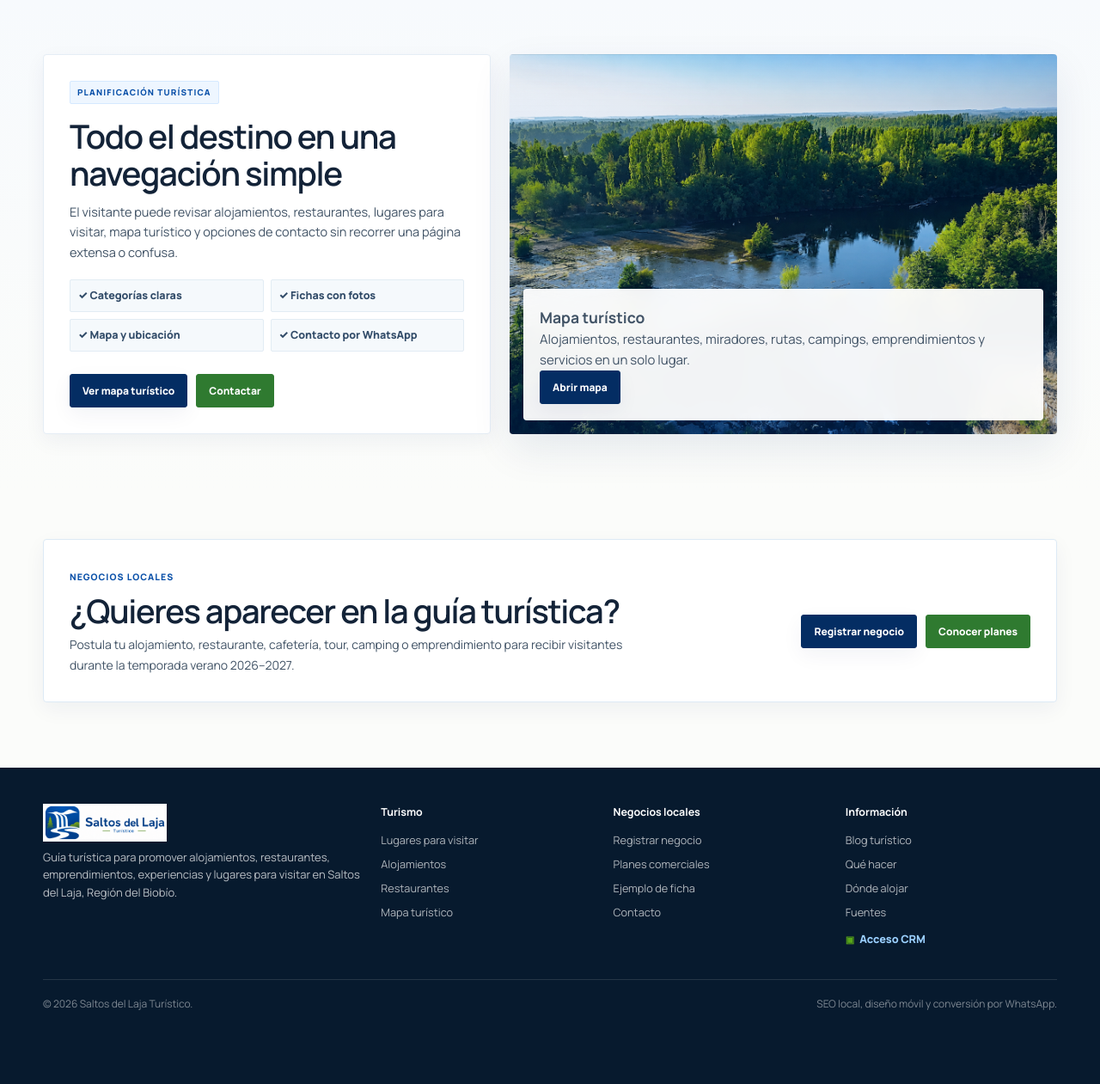
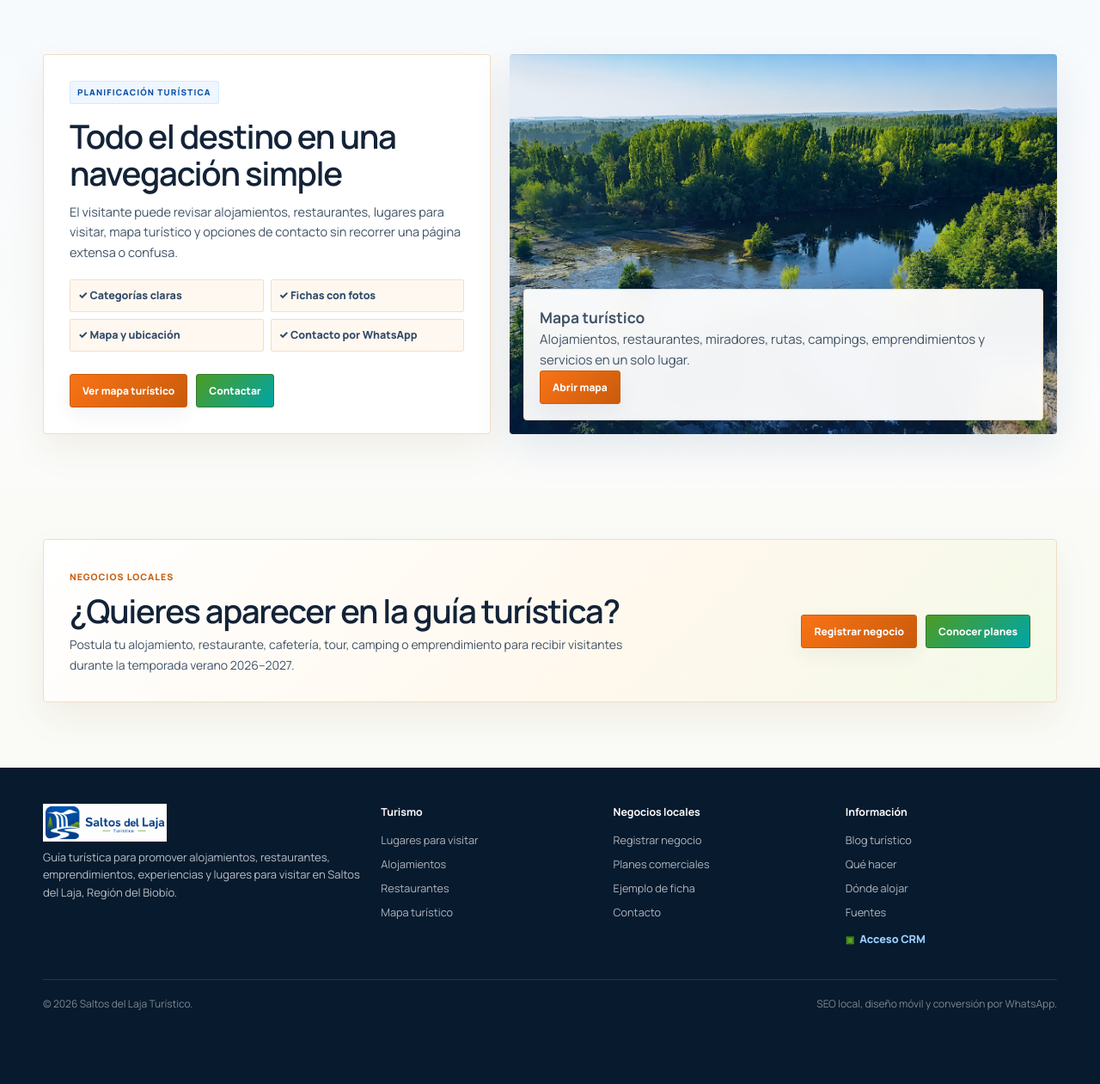
Before and after one commit to erwinislasegura/salto, a PHP site: page / in a window 1280 px wide. Shown: the part 4276-5537 px from the top of the page at 86% size. Run offline with PHP 8.4, Linux system fonts and the light colour scheme; data comes from the database, SQL or seed files in the repository.

Commit message:
Refresh home page with summer styling

```diff
--- a/assets/css/styles.css
+++ b/assets/css/styles.css
@@ -182,3 +182,163 @@ body{background:var(--paper);color:var(--text);font-size:15px;letter-spacing:-.0
 .home-empty-directory{background:#fff;border:1px solid #DFEAF2;border-radius:6px;box-shadow:0 10px 28px rgba(7,34,61,.055);padding:24px;margin-top:22px}
 .home-empty-directory h3{color:#0B263F;font-size:20px;font-weight:650;margin:0 0 8px}.home-empty-directory p{font-size:13.5px;line-height:1.65;color:#5C7184;margin:0 0 16px}
 @media(max-width:680px){.registered-businesses .mini-head{align-items:flex-start}.registered-businesses .mini-head .mini{width:max-content}}
+
+/* v12: home veraniega profesional */
+:root{
+  --summer-orange:#F97316;
+  --summer-orange-700:#C95B0B;
+  --summer-orange-100:#FFF3E8;
+  --summer-sand:#FFF8ED;
+  --summer-lime:#D8F16A;
+  --summer-teal:#00A5A8;
+}
+
+body{
+  background:linear-gradient(180deg,#FFF8ED 0%,#FAFBF7 420px);
+}
+
+.agency-hero .hero-slide{
+  background-image:linear-gradient(105deg,rgba(4,31,64,.90) 0%,rgba(7,88,112,.70) 42%,rgba(249,115,22,.28) 72%,rgba(216,241,106,.14) 100%),var(--slide)!important;
+}
+
+.agency-hero .hero-slide:after{
+  content:"";
+  position:absolute;
+  inset:0;
+  pointer-events:none;
+  background:radial-gradient(circle at 82% 18%,rgba(255,184,77,.36),transparent 24%),radial-gradient(circle at 8% 78%,rgba(0,165,168,.24),transparent 28%);
+}
+
+.agency-copy .eyebrow,
+.agency-parallax .eyebrow{
+  background:rgba(255,243,232,.96);
+  border-color:rgba(255,255,255,.48);
+  color:#8A3A05;
+}
+
+.agency-panel{
+  border-top:4px solid var(--summer-orange);
+  box-shadow:0 24px 54px rgba(4,31,64,.18),0 0 0 1px rgba(255,255,255,.36) inset;
+}
+
+.agency-panel .panel-label{
+  background:var(--summer-orange-100);
+  color:var(--summer-orange-700);
+}
+
+.panel-checks span:before,
+.agency-list span:before{
+  color:var(--summer-orange);
+}
+
+.btn.white{
+  color:#0B3E4A;
+}
+
+.btn.primary,
+.navlinks .cta{
+  background:linear-gradient(135deg,var(--summer-orange),var(--summer-orange-700));
+  border-color:var(--summer-orange-700);
+}
+
+.btn.primary:hover,
+.navlinks .cta:hover{
+  background:linear-gradient(135deg,#FF8A2A,#B94F07);
+}
+
+.btn.green{
+  background:linear-gradient(135deg,var(--green),var(--summer-teal));
+  border-color:var(--green-700);
+}
+
+.agency-search-box{
+  border:1px solid rgba(249,115,22,.20)!important;
+  box-shadow:0 20px 52px rgba(201,91,11,.14),0 8px 24px rgba(4,45,99,.08)!important;
+}
+
+.agency-search .fieldbox{
+  background:linear-gradient(180deg,#fff,#FFF8F1);
+  border-color:#F4DEC9;
+}
+
+.agency-search .fieldbox label,
+.cta-kicker,
+.registered-businesses .mini-head .mini{
+  color:var(--summer-orange-700);
+}
+
+.agency-intro{
+  background:linear-gradient(135deg,#FFF8ED 0%,#F4FBF0 52%,#F2FBFF 100%);
+}
+
+.agency-useful .info-card{
+  border-color:#F1E3D0;
+  border-left:3px solid var(--summer-orange);
+  background:rgba(255,255,255,.92);
+}
+
+.agency-useful .info-card.green{
+  border-left-color:var(--green);
+}
+
+.agency-useful .info-icon{
+  background:var(--summer-orange-100)!important;
+  color:var(--summer-orange-700)!important;
+}
+
+.agency-useful .info-card.green .info-icon{
+  background:var(--green-100)!important;
+  color:var(--green-700)!important;
+}
+
+.registered-businesses{
+  background:linear-gradient(180deg,#FFFFFF 0%,#FFF8ED 100%);
+}
+
+.home-directory-card{
+  border-color:#EFDCC6;
+  box-shadow:0 14px 34px rgba(129,73,18,.08);
+}
+
+.home-directory-card .thumb .tag,
+.badge{
+  background:rgba(255,243,232,.96);
+  color:var(--summer-orange-700);
+}
+
+.home-directory-card .data span,
+.section-count{
+  background:#F3FAE8;
+  border-color:#DAECC2;
+  color:#2E7D32;
+}
+
+.home-directory-card .card-actions a:hover{
+  border-color:var(--summer-orange);
+  color:var(--summer-orange-700);
+}
+
+.agency-parallax{
+  background-image:linear-gradient(100deg,rgba(4,31,64,.90),rgba(7,88,112,.62),rgba(249,115,22,.30)),var(--parallax-img)!important;
+}
+
+.agency-text-card,
+.agency-cta-card,
+.map-box{
+  border-color:#F0DDC5;
+  box-shadow:0 18px 42px rgba(129,73,18,.08);
+}
+
+.agency-list span{
+  background:#FFF8F1;
+  border-color:#F1DFC9;
+}
+
+.agency-cta-card{
+  background:linear-gradient(135deg,#FFFFFF 0%,#FFF8ED 58%,#F3FAE8 100%)!important;
+}
+
+@media(max-width:680px){
+  body{background:linear-gradient(180deg,#FFF8ED 0%,#FAFBF7 300px)}
+  .agency-hero .hero-slide{background-image:linear-gradient(180deg,rgba(4,31,64,.90),rgba(7,88,112,.68),rgba(249,115,22,.18)),var(--slide)!important}
+}
```
